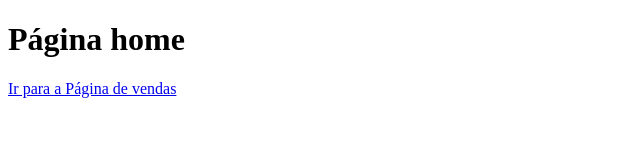
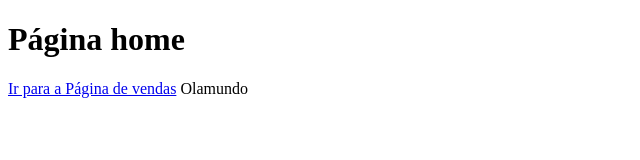
Before and after one commit to IQ1010001001/aulagithub, a plain HTML site: page index.html in a window 1280 px wide. Shown: the full height of the page, 0-640 px from the left. Drawn offline with Linux system fonts and the light colour scheme.

Commit message:
treinando

```diff
--- a/index.html
+++ b/index.html
@@ -8,6 +8,7 @@
 <body>
     <h1>Página home</h1>
     <a href="vendas.html">Ir para a Página de vendas</a>
+    Olamundo
 
 </body>
 </html>
```
